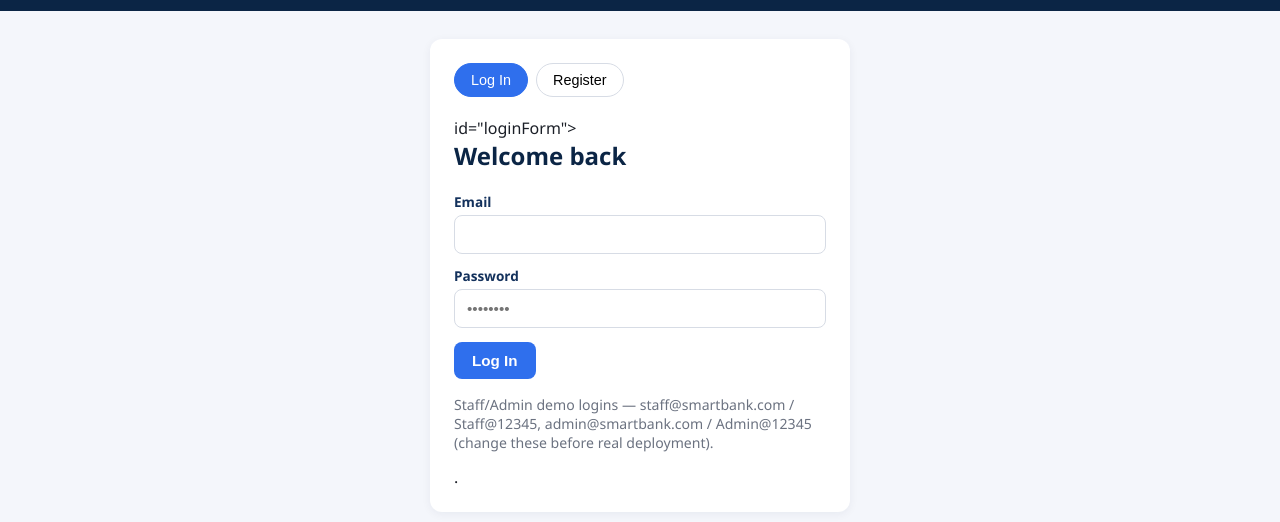
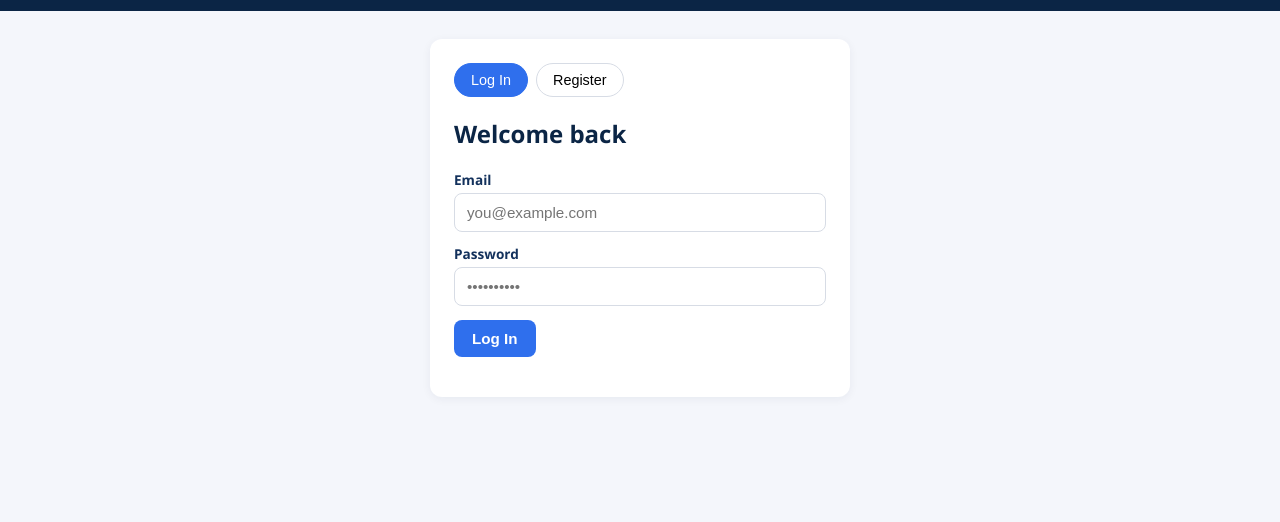
Before and after one commit to nforfavour/SmartBank-Queue-Management-System, a plain HTML site: page frontend/index.html in a window 1280 px wide. Shown: the part 44-566 px from the top of the page. Drawn offline with Linux system fonts and the light colour scheme.

Commit message:
index.html fille updated

```diff
--- a/frontend/index.html
+++ b/frontend/index.html
@@ -23,31 +23,30 @@
         </div>
 
     <!-- LOGIN -->
-        <form> id="loginForm">
+        <form id="loginForm">
             <h2>Welcome back</h2>
             <label>Email</label>
-            <input type="email" id="loginEmail" required playceholder="you@example.com" />
+            <input type="email" id="loginEmail" required placeholder="you@example.com" />
             <label>Password</label>
-            <input type="password" id="loginPassword" required placeholder="••••••••" />
+            <input type="password" id="loginPassword" required placeholder="••••••••••" />
             <button class="btn" type="submit">Log In</button>
             <p id="loginError" class="error-msg hidden"></p>
-            <p class="muted" style="margin-top:16px;">
-        Staff/Admin demo logins — staff@smartbank.com / Staff@12345, admin@smartbank.com / Admin@12345
-        (change these before real deployment).
-            </p>.
+            <p class="muted" style="margin-top:16px;"> </p>
+        <!-- Staff/Admin demo logins — staff@smartbank.com / Staff@12345, admin@smartbank.com / Admin@12345
+        // change these before real deployment. -->
         </form>
 
         <!-- REGISTER -->
         <form id="regiserForm" class="hidden">
             <h2>Create your account</h2>
             <label>Full name</label>
-            <input type="text" id="regName" required placeholder="Jane Doe" />
+            <input type="text" id="regName" required placeholder="Enter your full names" />
             <label>Email</label>
             <input type="email" id="regEmail" required placeholder="you@example.com" />
             <label>Phone</label>
-            <input type="text" id="regPhone" placeholder="e.g. 677123456" />
+            <input type="text" id="regPhone" placeholder="e.g. 6••••••••" />
             <label>Password</label>
-            <input type="password" id="regPassword" required minlength="6" placeholder="At least 6 characters" />
+            <input type="password" id="regPassword" required minlength="6" placeholder="Atleast 6 characters" />
             <button class="btn" type="submit">Create Account</button>
             <p id="regError" class="error-msg hidden"></p>
         </form>
@@ -61,7 +60,6 @@
     if (existing && getToken()) {
         window.location.href = roleHome(existing.role);
     }
-
 
     function showTab(tab) {
         document.getElementById("loginForm").classList.toggle("hidden", tab !== "login");
```
Lines whose indentation alone changed are shown as unchanged.
